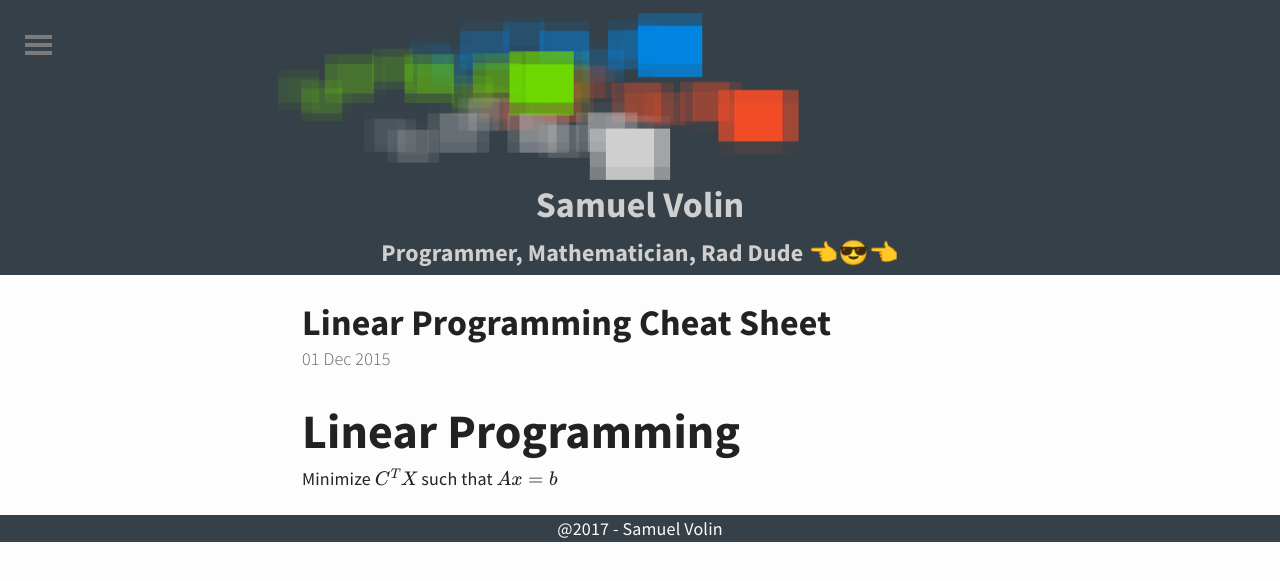
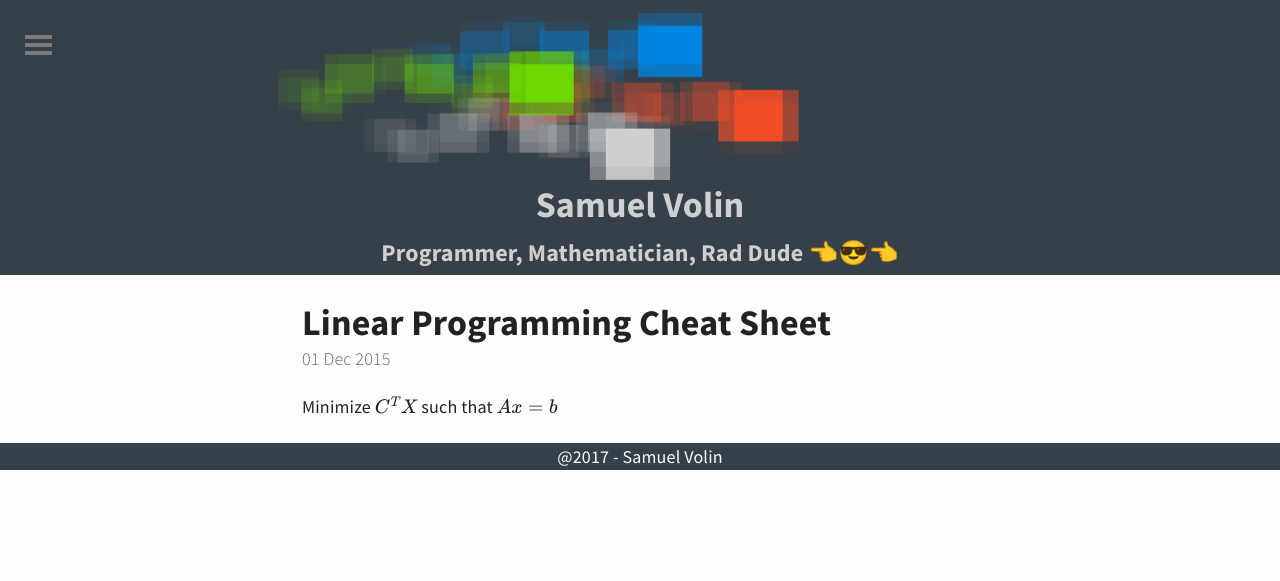
Before and after one commit to untra/untra.github.io, a Jekyll site: the page built from _posts/2015-12-01-Linear-Programming.md, in a window 1280 px wide. Shown: the top 581 px of the page. Built offline with Jekyll 4.4.1, drawn with Linux system fonts in a browser that asks for light colours; formulas are drawn with MathJax 3; part of the change alters nothing that is shown.

```diff
--- a/_layouts/post.html
+++ b/_layouts/post.html
@@ -11,7 +11,13 @@ layout: default
 	</div>
 </article>
 {% if page.mathjax %}
-<script type="text/javascript" async
-  src="https://cdnjs.cloudflare.com/ajax/libs/mathjax/2.7.1/MathJax.js?...">
+<script type="text/x-mathjax-config">
+	MathJax.Hub.Config({
+	  tex2jax: {
+		inlineMath: [['$','$'], ['\\(','\\)']],
+		processEscapes: true
+	  }
+	});
 </script>
+<script src="https://cdnjs.cloudflare.com/ajax/libs/mathjax/2.7.0/MathJax.js?config=TeX-AMS-MML_HTMLorMML" type="text/javascript"></script>
 {% endif %}
--- a/_posts/2015-12-01-Linear-Programming.md
+++ b/_posts/2015-12-01-Linear-Programming.md
@@ -7,6 +7,5 @@ mathjax: True
 keywords: [Linear Programming]
 desc: Lear Programming Cheatsheet
 ---
-# Linear Programming
 
-Minimize $$ C^T X $$ such that $$ Ax = b $$
+Minimize $$ C^{T}X $$ such that $$ Ax=b $$
```
